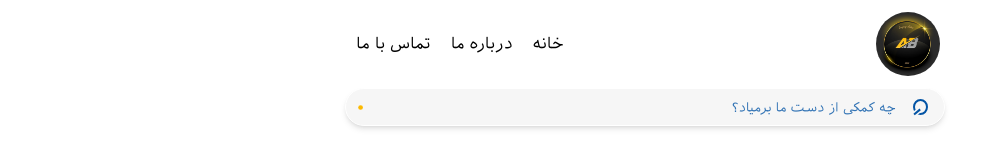
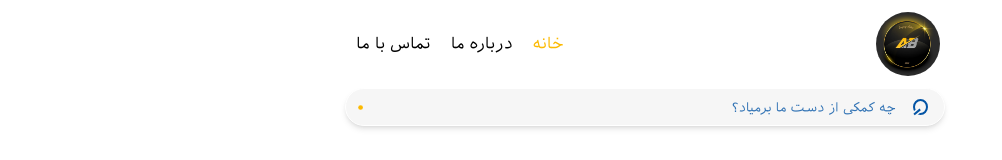
Before and after one commit to mhmd-bagha/repair-online, a Next.js app: page / in a window 1280 px wide. Shown: the top 160 px of the page, without its empty margins (0-1002 px from the left). Built offline with nearby package versions, Linux system fonts and the light colour scheme.

Commit message:
feat: active items menu

```diff
--- a/components/home/menu.jsx
+++ b/components/home/menu.jsx
@@ -6,6 +6,7 @@ import useDeviceWidth from "@/helpers/devices-width";
 import {VscChromeClose} from "react-icons/vsc";
 import styles from 'Styles/Home.module.scss'
 import {BsDot} from "react-icons/bs";
+import {usePathname} from "next/navigation";
 
 const LogoMenu = () => {
     return (
@@ -17,6 +18,7 @@ const LogoMenu = () => {
 }
 
 const Menu = () => {
+    const pathname = usePathname()
     const [openMenu, setOpenMenu] = useState(undefined)
     // Get use device user
     const {getDevice} = useDeviceWidth()
@@ -74,7 +76,8 @@ const Menu = () => {
                 {/* links */}
                 <div className="block lg:flex text-start justify-center items-center gap-5 mt-10 lg:mt-0 px-4">
                     {menuItems.map((item, index) => (
-                        <Link href={item.url} className={`py-1 lg:py-0 ${styles.menu_link}`}
+                        <Link href={item.url}
+                              className={`py-1 lg:py-0 ${styles.menu_link} ${pathname === item.url && styles.active}`}
                               key={index}>{item.title}</Link>
                     ))}
                 </div>
--- a/styles/Home.module.scss
+++ b/styles/Home.module.scss
@@ -6,6 +6,10 @@
   transition: all .2s ease-in-out;
 
   &:hover {
+    color: $selective_yellow;
+  }
+
+  &.active {
     color: $selective_yellow;
   }
 }
```
